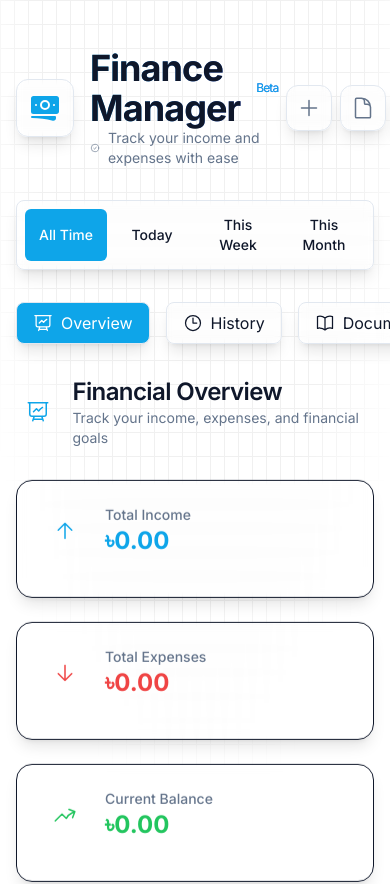
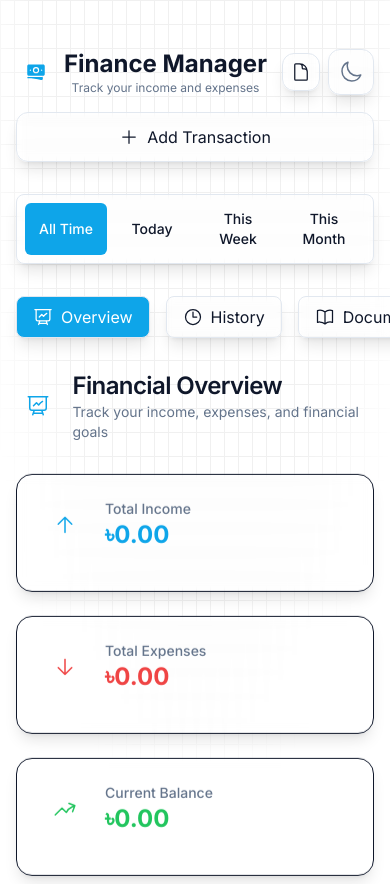
Before and after one commit to JoyTarafder/finance-manager, a Next.js app: page / in a window 390 px wide. Shown: the top 884 px of the page. Built offline with nearby package versions, Linux system fonts and the light colour scheme.

Commit message:
update more

```diff
--- a/src/components/Footer.tsx
+++ b/src/components/Footer.tsx
@@ -22,7 +22,8 @@ export default function Footer() {
             </svg>
           </div>
           <p className="text-sm text-[rgb(var(--muted-foreground))] text-center">
-            © {new Date().getFullYear()} Finance Manager. All rights reserved. Developed by{" "}
+            © {new Date().getFullYear()} Finance Manager. All rights reserved.
+            Developed by{" "}
             <a
               href="https://my-protfolio-jt.vercel.app/"
               target="_blank"
--- a/src/components/Header.tsx
+++ b/src/components/Header.tsx
@@ -28,7 +28,86 @@ export default function Header({
 
   return (
     <header className="mb-8">
-      <div className="flex items-center justify-between mb-4">
+      {/* Mobile View */}
+      <div className="sm:hidden flex flex-col items-center text-center space-y-4">
+        <div className="flex items-center justify-between w-full">
+          <div className="flex items-center gap-2">
+            <div className="w-10 h-10 rounded-xl bg-[rgb(var(--primary))]/10 flex items-center justify-center">
+              <svg
+                xmlns="http://www.w3.org/2000/svg"
+                viewBox="0 0 24 24"
+                fill="rgb(var(--primary))"
+                className="w-5 h-5"
+              >
+                <path d="M12 7.5a2.25 2.25 0 100 4.5 2.25 2.25 0 000-4.5z" />
+                <path
+                  fillRule="evenodd"
+                  d="M1.5 4.875C1.5 3.839 2.34 3 3.375 3h17.25c1.035 0 1.875.84 1.875 1.875v9.75c0 1.036-.84 1.875-1.875 1.875H3.375A1.875 1.875 0 011.5 14.625v-9.75zM8.25 9.75a3.75 3.75 0 117.5 0 3.75 3.75 0 01-7.5 0zM18.75 9a.75.75 0 00-.75.75v.008c0 .414.336.75.75.75h.008a.75.75 0 00.75-.75V9.75a.75.75 0 00-.75-.75h-.008zM4.5 9.75A.75.75 0 015.25 9h.008a.75.75 0 01.75.75v.008a.75.75 0 01-.75.75H5.25a.75.75 0 01-.75-.75V9.75z"
+                  clipRule="evenodd"
+                />
+                <path d="M2.25 18a.75.75 0 000 1.5c5.4 0 10.63.722 15.6 2.075 1.19.324 2.4-.558 2.4-1.82V18.75a.75.75 0 00-.75-.75H2.25z" />
+              </svg>
+            </div>
+            <div>
+              <h1 className="text-2xl font-bold text-[rgb(var(--foreground))]">
+                Finance Manager
+              </h1>
+              <p className="text-xs text-[rgb(var(--muted-foreground))]">
+                Track your income and expenses
+              </p>
+            </div>
+          </div>
+          <div className="flex items-center gap-2">
+            <button
+              onClick={() => setIsReportModalOpen(true)}
+              className="glass-effect rounded-xl hover:shadow-lg transition-all duration-300 p-2"
+              aria-label="Download PDF Reports"
+            >
+              <svg
+                xmlns="http://www.w3.org/2000/svg"
+                fill="none"
+                viewBox="0 0 24 24"
+                strokeWidth={1.5}
+                stroke="currentColor"
+                className="w-5 h-5"
+              >
+                <path
+                  strokeLinecap="round"
+                  strokeLinejoin="round"
+                  d="M19.5 14.25v-2.625a3.375 3.375 0 00-3.375-3.375h-1.5A1.125 1.125 0 0113.5 7.125v-1.5a3.375 3.375 0 00-3.375-3.375H8.25m2.25 0H5.625c-.621 0-1.125.504-1.125 1.125v17.25c0 .621.504 1.125 1.125 1.125h12.75c.621 0 1.125-.504 1.125-1.125V11.25a9 9 0 00-9-9z"
+                />
+              </svg>
+            </button>
+            <div className="glass-effect rounded-xl hover:shadow-lg transition-all duration-300">
+              <ThemeToggle />
+            </div>
+          </div>
+        </div>
+        <button
+          onClick={() => setIsAddTransactionModalOpen(true)}
+          className="w-full glass-effect rounded-xl hover:shadow-lg transition-all duration-300 p-3 flex items-center justify-center space-x-2"
+          aria-label="Add Transaction"
+        >
+          <svg
+            xmlns="http://www.w3.org/2000/svg"
+            fill="none"
+            viewBox="0 0 24 24"
+            strokeWidth={1.5}
+            stroke="currentColor"
+            className="w-5 h-5"
+          >
+            <path
+              strokeLinecap="round"
+              strokeLinejoin="round"
+              d="M12 4.5v15m7.5-7.5h-15"
+            />
+          </svg>
+          <span>Add Transaction</span>
+        </button>
+      </div>
+
+      {/* Laptop View (unchanged) */}
+      <div className="hidden sm:flex items-center justify-between mb-4">
         <div className="flex items-center gap-4">
           <div className="glass-effect p-3 rounded-xl hover:shadow-lg transition-all duration-300">
             <svg
@@ -119,7 +198,6 @@ export default function Header({
         </div>
       </div>
 
-      {/* Add Transaction Modal */}
       <Modal
         isOpen={isAddTransactionModalOpen}
         onClose={() => setIsAddTransactionModalOpen(false)}
@@ -128,7 +206,6 @@ export default function Header({
         <TransactionForm onSubmit={handleTransactionSubmit} />
       </Modal>
 
-      {/* Report Generator Modal */}
       <Modal
         isOpen={isReportModalOpen}
         onClose={() => setIsReportModalOpen(false)}
--- a/src/components/TransactionList.tsx
+++ b/src/components/TransactionList.tsx
@@ -7,12 +7,16 @@ type TransactionListProps = {
   transactions: Transaction[];
   onDelete: (id: string) => void;
   onEdit: (id: string) => void;
+  onAddTransaction: () => void;
+  onDownloadPDF: () => void;
 };
 
 export default function TransactionList({
   transactions,
   onDelete,
   onEdit,
+  onAddTransaction,
+  onDownloadPDF,
 }: TransactionListProps) {
   const [mounted, setMounted] = useState(false);
 
@@ -50,6 +54,58 @@ export default function TransactionList({
 
   return (
     <div className="space-y-4">
+      <div className="flex flex-col sm:flex-row sm:items-center justify-between gap-4 mb-6">
+        <div className="flex items-center gap-2">
+          <h2 className="text-2xl font-bold text-[rgb(var(--foreground))]">
+            Transactions
+          </h2>
+          <span className="text-sm text-[rgb(var(--muted-foreground))]">
+            ({transactions.length})
+          </span>
+        </div>
+        <div className="flex flex-col sm:flex-row gap-3">
+          <button
+            onClick={onAddTransaction}
+            className="flex items-center justify-center gap-2 px-4 py-2 bg-[rgb(var(--primary))] text-white rounded-lg hover:bg-[rgb(var(--primary))]/90 transition-colors"
+          >
+            <svg
+              xmlns="http://www.w3.org/2000/svg"
+              className="h-5 w-5"
+              fill="none"
+              viewBox="0 0 24 24"
+              stroke="currentColor"
+            >
+              <path
+                strokeLinecap="round"
+                strokeLinejoin="round"
+                strokeWidth={2}
+                d="M12 4v16m8-8H4"
+              />
+            </svg>
+            Add Transaction
+          </button>
+          <button
+            onClick={onDownloadPDF}
+            className="flex items-center justify-center gap-2 px-4 py-2 bg-[rgb(var(--muted))] text-[rgb(var(--foreground))] rounded-lg hover:bg-[rgb(var(--muted))]/80 transition-colors"
+          >
+            <svg
+              xmlns="http://www.w3.org/2000/svg"
+              className="h-5 w-5"
+              fill="none"
+              viewBox="0 0 24 24"
+              stroke="currentColor"
+            >
+              <path
+                strokeLinecap="round"
+                strokeLinejoin="round"
+                strokeWidth={2}
+                d="M12 10v6m0 0l-3-3m3 3l3-3m2 8H7a2 2 0 01-2-2V5a2 2 0 012-2h5.586a1 1 0 01.707.293l5.414 5.414a1 1 0 01.293.707V19a2 2 0 01-2 2z"
+              />
+            </svg>
+            Download PDF Reports
+          </button>
+        </div>
+      </div>
       {transactions.length === 0 ? (
         <div className="text-center py-12">
           <div className="inline-flex items-center justify-center w-20 h-20 rounded-full bg-[rgb(var(--muted))]/20 mb-4">
@@ -80,11 +136,20 @@ export default function TransactionList({
           {transactions.map((transaction) => (
             <div
               key={transaction.id}
-              className="flex items-center justify-between p-4 rounded-xl glass-effect hover:shadow-lg transition-all duration-300"
+              className="sm:flex sm:flex-row sm:items-center justify-between p-4 rounded-xl glass-effect hover:shadow-lg transition-all duration-300 relative overflow-hidden group"
             >
-              <div className="flex items-center space-x-4">
+              {/* Mobile Background Gradient */}
+              <div
+                className={`absolute inset-0 opacity-10 sm:hidden ${
+                  transaction.type === "income"
+                    ? "bg-gradient-to-r from-[rgb(var(--success))] to-transparent"
+                    : "bg-gradient-to-r from-[rgb(var(--error))] to-transparent"
+                }`}
+              />
+
+              <div className="flex items-start space-x-4 mb-4 sm:mb-0">
                 <div
-                  className={`w-12 h-12 rounded-full flex items-center justify-center ${
+                  className={`hidden sm:flex w-12 h-12 rounded-full items-center justify-center ${
                     transaction.type === "income"
                       ? "bg-[rgb(var(--success))]/10"
                       : "bg-[rgb(var(--error))]/10"
@@ -117,25 +182,30 @@ export default function TransactionList({
                     )}
                   </svg>
                 </div>
-                <div>
-                  <h3 className="font-medium text-[rgb(var(--foreground))]">
+                <div className="flex-1 pl-4 sm:pl-0">
+                  <h3 className="font-semibold text-[rgb(var(--foreground))] text-base mb-1">
                     {transaction.description}
                   </h3>
-                  <div className="text-sm text-[rgb(var(--muted-foreground))] mt-1">
-                    <span className="inline-flex items-center px-2.5 py-0.5 rounded-full text-xs font-medium bg-[rgb(var(--muted))]/20 text-[rgb(var(--foreground))]">
+                  <div className="flex flex-wrap items-center gap-2">
+                    <span
+                      className={`inline-flex items-center px-2 py-0.5 rounded-full text-xs font-medium ${
+                        transaction.type === "income"
+                          ? "bg-[rgb(var(--success))]/10 text-[rgb(var(--success))]"
+                          : "bg-[rgb(var(--error))]/10 text-[rgb(var(--error))]"
+                      }`}
+                    >
                       {transaction.category}
                     </span>
-                    <span className="mx-2">•</span>
-                    <span>
+                    <span className="text-xs text-[rgb(var(--muted-foreground))] opacity-75">
                       {new Date(transaction.date).toLocaleDateString()}
                     </span>
                   </div>
                 </div>
               </div>
 
-              <div className="flex items-center gap-4">
+              <div className="flex items-center justify-between sm:justify-end gap-4 pl-4 sm:pl-0 mt-3 sm:mt-0 pt-3 sm:pt-0 border-t sm:border-t-0 border-[rgb(var(--muted))]/10">
                 <span
-                  className={`font-medium text-xl ${
+                  className={`font-semibold text-lg sm:text-xl ${
                     transaction.type === "income"
                       ? "text-[rgb(var(--success))]"
                       : "text-[rgb(var(--error))]"
@@ -145,10 +215,10 @@ export default function TransactionList({
                   {transaction.amount.toFixed(2)}
                 </span>
 
-                <div className="flex items-center gap-2">
+                <div className="flex items-center gap-1">
                   <button
                     onClick={() => onEdit(transaction.id)}
-                    className="text-[rgb(var(--muted-foreground))] hover:text-[rgb(var(--primary))] p-2 rounded-full hover:bg-[rgb(var(--primary))]/10 transition-all duration-200 hover:scale-110"
+                    className="text-[rgb(var(--muted-foreground))] hover:text-[rgb(var(--primary))] p-2.5 rounded-full hover:bg-[rgb(var(--primary))]/10 transition-all duration-200 active:scale-95"
                     aria-label="Edit transaction"
                   >
                     <svg
@@ -169,7 +239,7 @@ export default function TransactionList({
 
                   <button
                     onClick={() => onDelete(transaction.id)}
-                    className="text-[rgb(var(--muted-foreground))] hover:text-[rgb(var(--error))] p-2 rounded-full hover:bg-[rgb(var(--error))]/10 transition-all duration-200 hover:scale-110"
+                    className="text-[rgb(var(--muted-foreground))] hover:text-[rgb(var(--error))] p-2.5 rounded-full hover:bg-[rgb(var(--error))]/10 transition-all duration-200 active:scale-95"
                     aria-label="Delete transaction"
                   >
                     <svg
```
